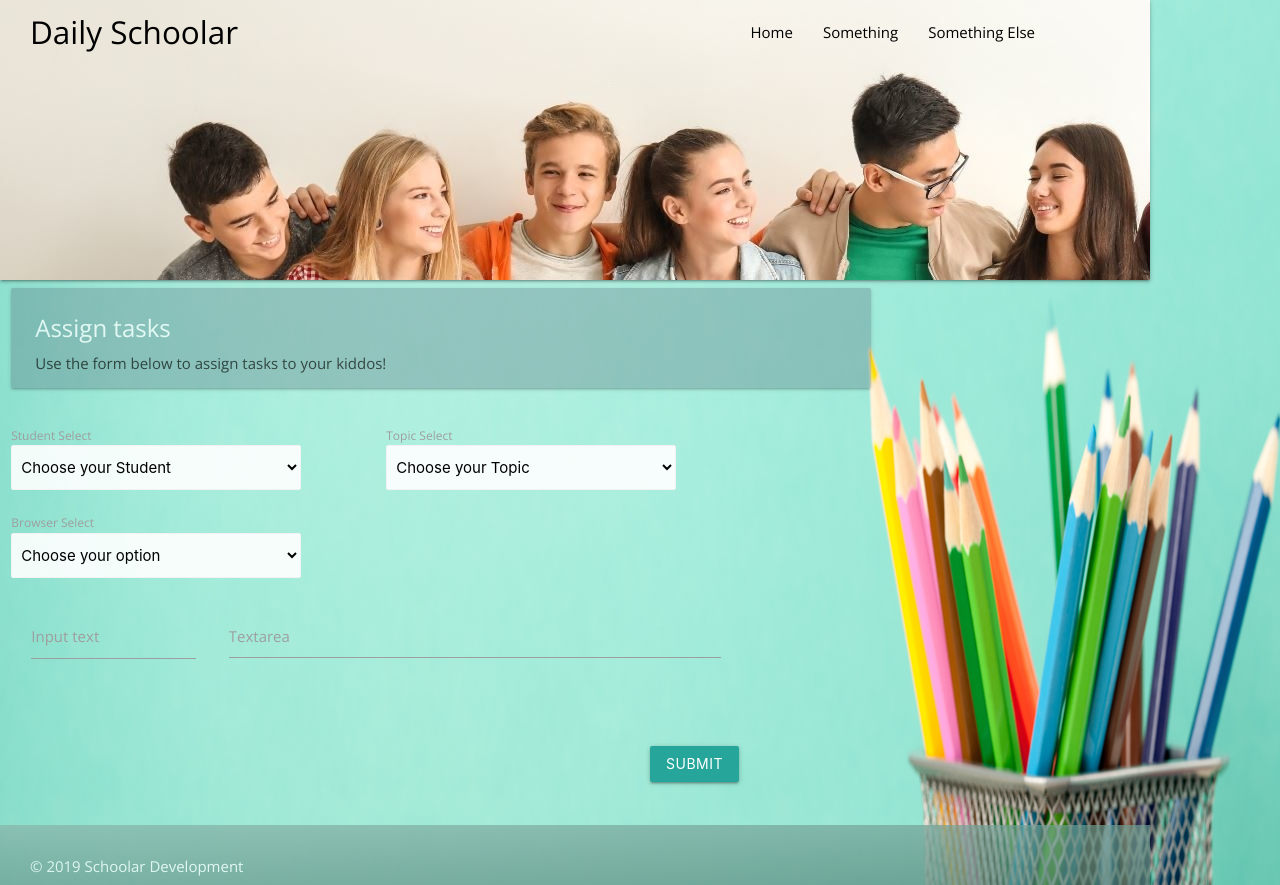
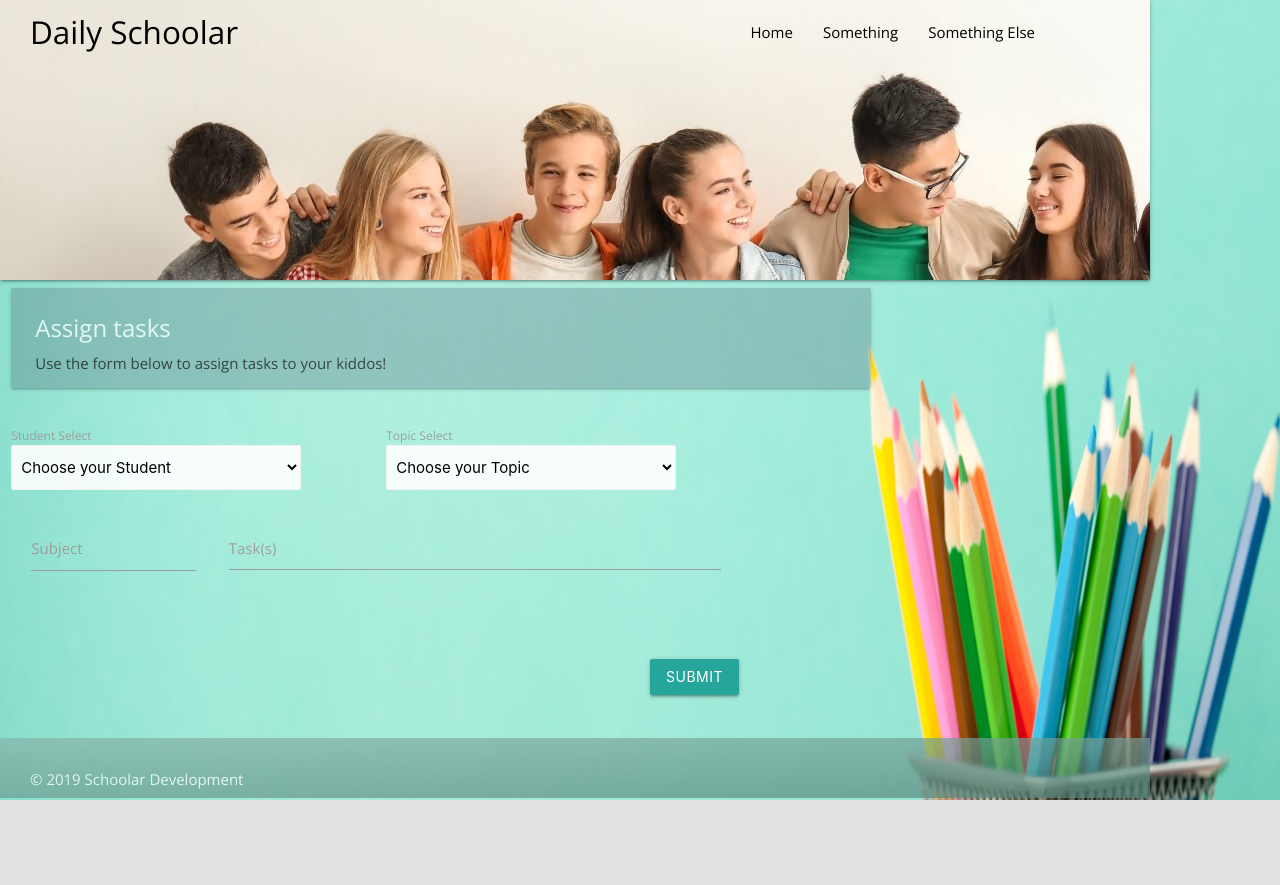
Before and after one commit to JPalmer76/daily_schoolar, a React (Create React App) app in the folder client/: page / in a window 1280 px wide. After the commit the page ends 800 px from the top, so only its background shows below. Built offline with nearby package versions, Linux system fonts and the light colour scheme.

Commit message:
made minor work

```diff
--- a/client/src/Components/AdminPage/Admin.js
+++ b/client/src/Components/AdminPage/Admin.js
@@ -61,29 +61,19 @@ export default class Admin extends Component {
   </select>
   </div>
   </div>
-  <div class="row">
-    <div class="col s5 ">
-  <label>Browser Select</label>
-  <select class="browser-default">
-    <option value="" disabled selected>Choose your option</option>
-    <option value="1">Option 1</option>
-    <option value="2">Option 2</option>
-    <option value="3">Option 3</option>
-  </select>
-  </div>
-  </div>
+
   <div class="row">
       <form class="col s12">
         <div class="row">
           <div class="input-field col s3">
             <input name="topic" value={this.topic} onChange={this.handleInputChange} id="input_text" type="text" data-length="50" />
-            <label id="input_text" for="input_text">Input text</label>
+            <label id="input_text" for="input_text">Subject</label>
 
         </div>
         <div class="row">
           <div class="input-field col s8">
             <textarea name="message" value={this.message} onChange={this.handleInputChange} id="textarea2" class="materialize-textarea" data-length="255"></textarea>
-            <label id="textarea2" for="textarea2">Textarea</label>
+            <label id="textarea2" for="textarea2">Task(s)</label>
           </div>
         </div>
         </div>
--- a/client/src/Components/Navbar/Nav.js
+++ b/client/src/Components/Navbar/Nav.js
@@ -1,4 +1,5 @@
 import React, { Component } from 'react';
+
 import "./Style.css"
 
 export default class Nav extends Component {
```
